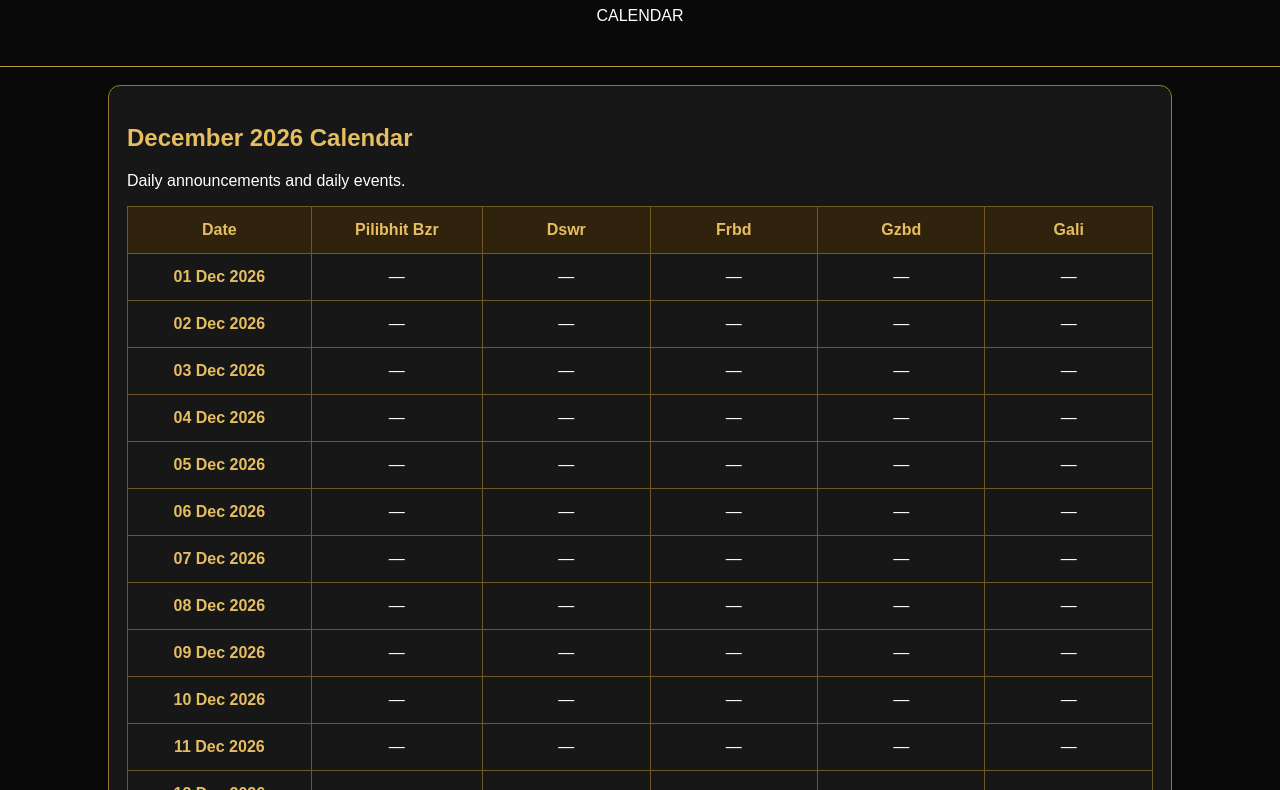
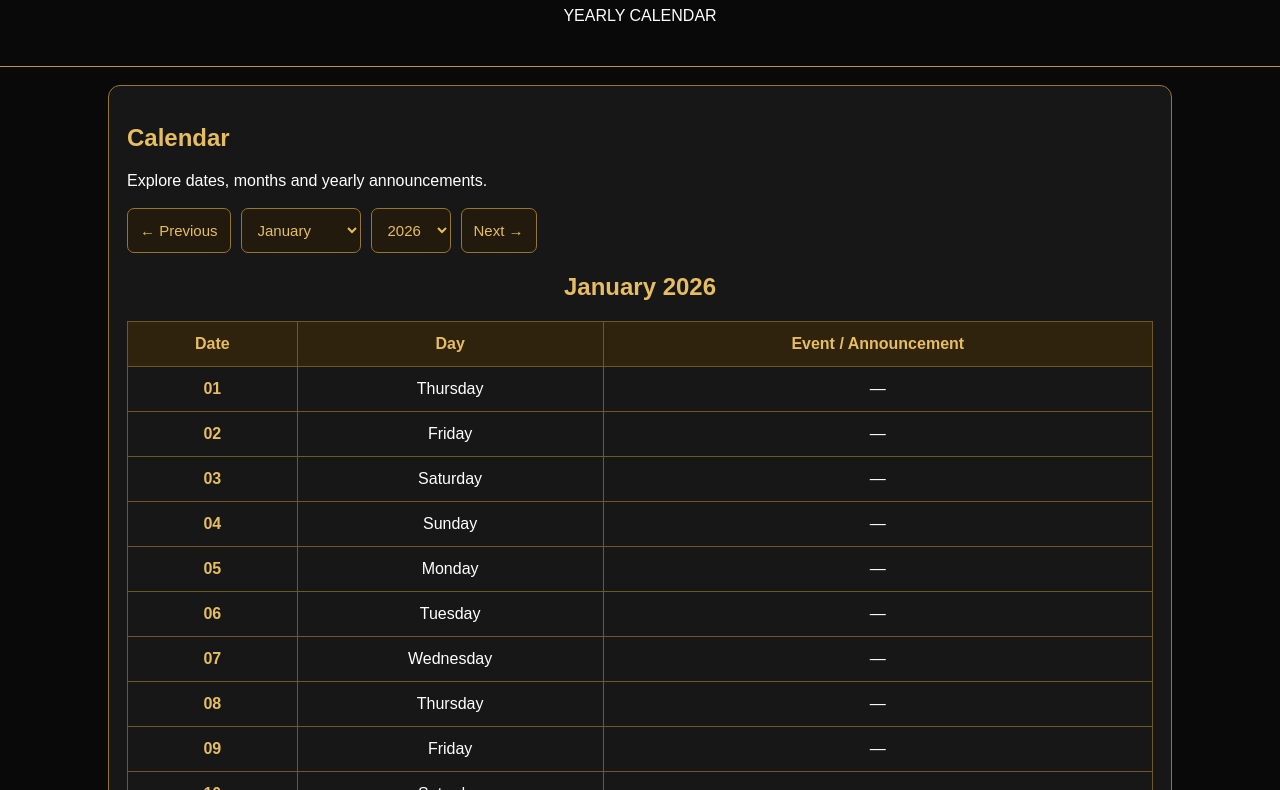
Before and after one commit to hehehe9773971-ux/ENTERTAINMENT, a plain HTML site: page calendar.html in a window 1280 px wide. Shown: the part 98-888 px from the top of the page. Drawn offline with Linux system fonts and the light colour scheme.

Commit message:
Update calendar.html

```diff
--- a/calendar.html
+++ b/calendar.html
@@ -4,60 +4,264 @@
 <head>
 <meta charset="UTF-8">
 <meta name="viewport" content="width=device-width, initial-scale=1">
-<title>Calendar</title>
+<title>Entertainment Calendar</title>
+
 <style>
 *{box-sizing:border-box}
-body{margin:0;background:#090909;color:#fff;font-family:Arial}
-header{text-align:center;padding:25px 12px;border-bottom:1px solid #bd963e}
-h1{color:#e6bd60;letter-spacing:3px}
-main{padding:18px;max-width:1100px;margin:auto}
-.card{background:#171717;border:1px solid #98752e;border-radius:12px;padding:18px}
+
+body{
+ margin:0;
+ background:#090909;
+ color:white;
+ font-family:Arial,sans-serif;
+}
+
+header{
+ text-align:center;
+ padding:25px 12px;
+ border-bottom:1px solid #bd963e;
+}
+
+h1{
+ color:#e6bd60;
+ letter-spacing:3px;
+}
+
+main{
+ padding:18px;
+ max-width:1100px;
+ margin:auto;
+}
+
+.card{
+ background:#171717;
+ border:1px solid #98752e;
+ border-radius:12px;
+ padding:18px;
+}
+
 h2{color:#e6bd60}
+
+.controls{
+ display:flex;
+ flex-wrap:wrap;
+ gap:10px;
+ margin:18px 0;
+}
+
+select,button{
+ background:#211a0d;
+ color:#e6bd60;
+ border:1px solid #98752e;
+ padding:12px;
+ border-radius:7px;
+ font-size:15px;
+}
+
+button{cursor:pointer}
+
+button:hover{
+ background:#493516;
+}
+
+.month-title{
+ text-align:center;
+ color:#e6bd60;
+ margin:20px 0;
+}
+
 .table-wrap{overflow-x:auto}
-table{border-collapse:collapse;width:100%;min-width:650px}
-th,td{padding:14px;border:1px solid #705727;text-align:center}
-th{background:#30230e;color:#e6bd60}
-td{background:#171717;min-width:110px}
-.date{color:#e6bd60;font-weight:bold}
-footer{text-align:center;color:#888;padding:25px}
+
+table{
+ border-collapse:collapse;
+ width:100%;
+ min-width:500px;
+}
+
+th,td{
+ padding:13px;
+ border:1px solid #705727;
+ text-align:center;
+}
+
+th{
+ background:#30230e;
+ color:#e6bd60;
+}
+
+td{background:#171717}
+
+.date{
+ color:#e6bd60;
+ font-weight:bold;
+}
+
+.bottom-controls{
+ margin-top:30px;
+ padding-top:20px;
+ border-top:1px solid #705727;
+}
+
+footer{
+ text-align:center;
+ color:#888;
+ padding:25px;
+}
 </style>
 </head>
+
 <body>
+
 <header>
-<h1>UP SATTA KING</h1>
-<p>CALENDAR</p>
+<h1>ENTERTAINMENT</h1>
+<p>YEARLY CALENDAR</p>
 </header>
+
 <main>
 <div class="card">
-<h2>December 2026 Calendar</h2>
-<p>Daily announcements and daily events.</p>
+
+<h2>Calendar</h2>
+<p>Explore dates, months and yearly announcements.</p>
+
+<div class="controls">
+<button onclick="changeMonth(-1)">← Previous</button>
+
+<select id="monthSelect" onchange="updateCalendar()">
+</select>
+
+<select id="yearSelect" onchange="updateCalendar()">
+</select>
+
+<button onclick="changeMonth(1)">Next →</button>
+</div>
+
+<h2 class="month-title" id="monthTitle"></h2>
+
 <div class="table-wrap">
 <table>
 <thead>
 <tr>
 <th>Date</th>
-<th>Pilibhit Bzr</th>
-<th>Dswr</th>
-<th>Frbd</th>
-<th>Gzbd</th>
-<th>Gali</th>
+<th>Day</th>
+<th>Event / Announcement</th>
 </tr>
 </thead>
 <tbody id="calendar"></tbody>
 </table>
 </div>
+
+<div class="bottom-controls">
+<h2>Switch Calendar</h2>
+<p>Choose another month or year.</p>
+
+<div class="controls">
+<select id="bottomMonth" onchange="syncBottom()"></select>
+<select id="bottomYear" onchange="syncBottom()"></select>
+</div>
+</div>
+
 </div>
 </main>
-<footer>© 2026 Entertainment Portal</footer>
+
+<footer>
+© 2026 Entertainment Portal
+</footer>
+
 <script>
-const body=document.getElementById("calendar");
-for(let day=1;day<=31;day++){
- const date=String(day).padStart(2,"0")+" Dec 2026";
- const row=document.createElement("tr");
- row.innerHTML=`<td class="date">${date}</td>`+
- Array.from({length:5},()=>"<td>—</td>").join("");
- body.appendChild(row);
+const months=[
+"January","February","March","April",
+"May","June","July","August",
+"September","October","November","December"
+];
+
+const monthSelect=document.getElementById("monthSelect");
+const yearSelect=document.getElementById("yearSelect");
+const bottomMonth=document.getElementById("bottomMonth");
+const bottomYear=document.getElementById("bottomYear");
+const calendar=document.getElementById("calendar");
+
+const today=new Date();
+let selectedMonth=11;
+let selectedYear=2026;
+
+months.forEach((month,index)=>{
+ monthSelect.add(new Option(month,index));
+ bottomMonth.add(new Option(month,index));
+});
+
+for(let year=2026;year<=2035;year++){
+ yearSelect.add(new Option(year,year));
+ bottomYear.add(new Option(year,year));
 }
+
+function updateCalendar(){
+ selectedMonth=Number(monthSelect.value);
+ selectedYear=Number(yearSelect.value);
+
+ monthSelect.value=selectedMonth;
+ yearSelect.value=selectedYear;
+ bottomMonth.value=selectedMonth;
+ bottomYear.value=selectedYear;
+
+ document.getElementById("monthTitle").textContent=
+ months[selectedMonth]+" "+selectedYear;
+
+ calendar.innerHTML="";
+
+ const totalDays=new Date(
+ selectedYear,selectedMonth+1,0
+ ).getDate();
+
+ for(let day=1;day<=totalDays;day++){
+
+  const date=new Date(selectedYear,selectedMonth,day);
+
+  const weekdays=[
+   "Sunday","Monday","Tuesday","Wednesday",
+   "Thursday","Friday","Saturday"
+  ];
+
+  const row=document.createElement("tr");
+
+  row.innerHTML=`
+   <td class="date">${String(day).padStart(2,"0")}</td>
+   <td>${weekdays[date.getDay()]}</td>
+   <td>—</td>
+  `;
+
+  calendar.appendChild(row);
+ }
+}
+
+function changeMonth(amount){
+ selectedMonth+=amount;
+
+ if(selectedMonth>11){
+  selectedMonth=0;
+  selectedYear++;
+ }
+
+ if(selectedMonth<0){
+  selectedMonth=11;
+  selectedYear--;
+ }
+
+ selectedYear=Math.max(2026,Math.min(2035,selectedYear));
+
+ monthSelect.value=selectedMonth;
+ yearSelect.value=selectedYear;
+
+ updateCalendar();
+}
+
+function syncBottom(){
+ monthSelect.value=bottomMonth.value;
+ yearSelect.value=bottomYear.value;
+ updateCalendar();
+}
+
+updateCalendar();
 </script>
+
 </body>
 </html>
```
